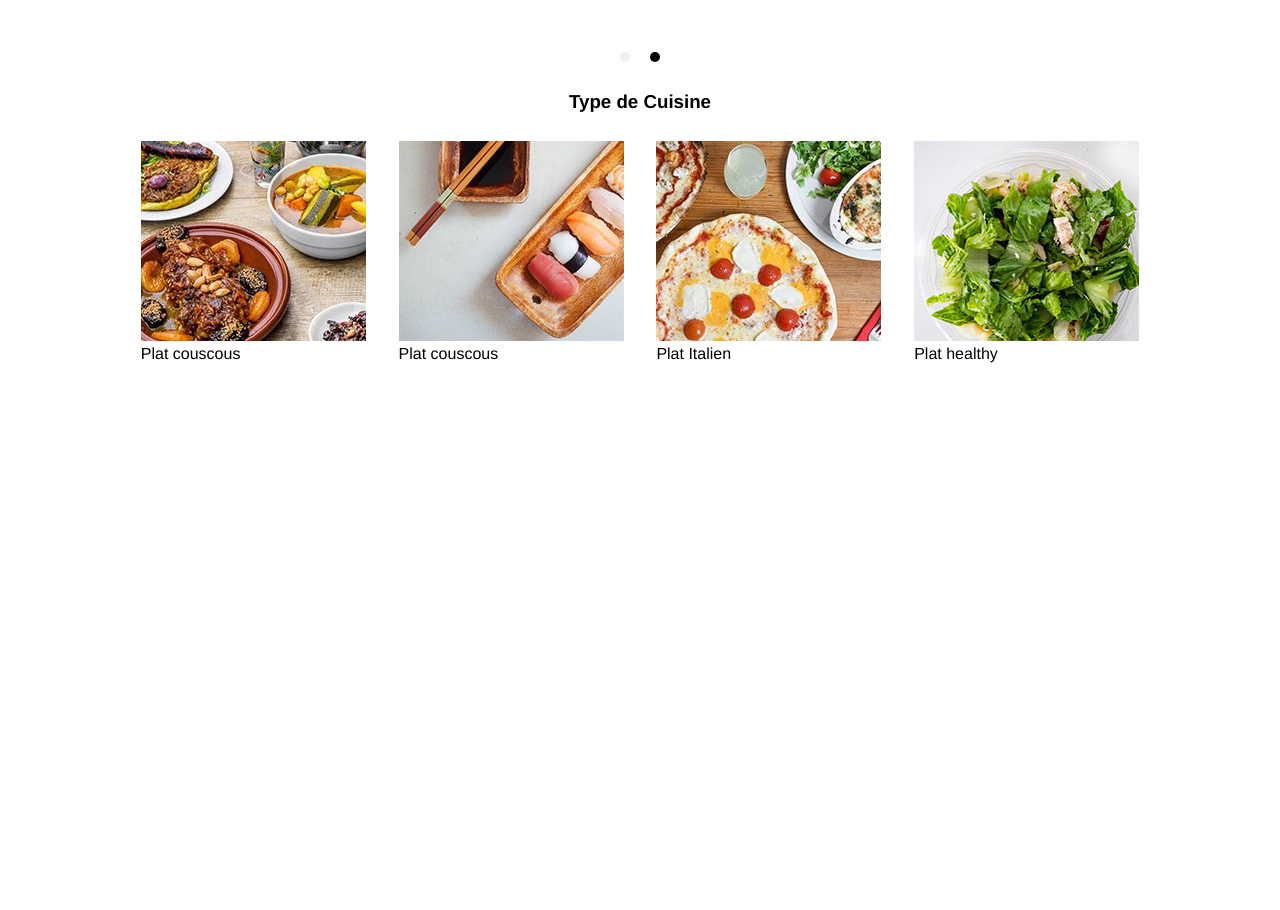
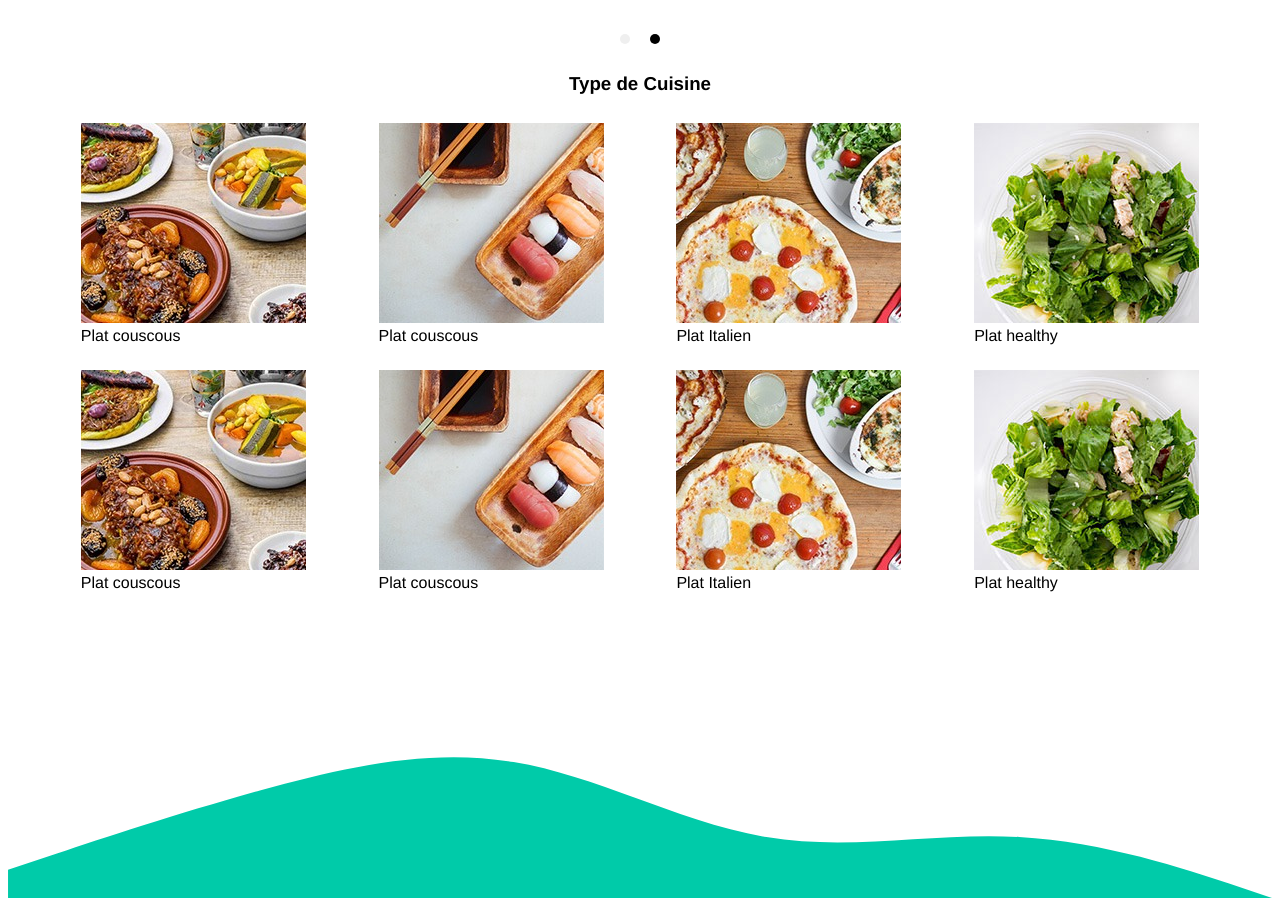
Before and after one commit to Deflandrenassim/Feedmi, a Vue app: page / in a window 1280 px wide. Shown: the part 474-1384 px from the top of the page. Before the commit the page ends 845 px from the top, so only its background shows below. Built offline with nearby package versions, Linux system fonts and the light colour scheme.

Commit message:
rectification responsive

```diff
--- a/src/App.vue
+++ b/src/App.vue
@@ -1,8 +1,6 @@
 <template>
   <div id="app">
       <!-- Le header a été reparti sur App cpour facilité mon routeur sur le header -->
-    <div class="container">
-
       <div class="row">
       <img
         src="@/assets/images/feedmi-logo.png"
@@ -17,7 +15,7 @@
 
       </div>
 
-    </div>
+
     <router-view />
   </div>
 </template>
@@ -30,11 +28,7 @@
   color: #000000;
 
 }
-.container{
-  padding-right: 100px;
-  padding-left: 100px;
 
-}
 .row{
   display: flex;
   flex-direction: row;
@@ -43,6 +37,9 @@
   display: flex;
   align-items: center;
   margin-left : 550px;
+
+
+
 }
 .choix{
   padding: 30px;
@@ -52,6 +49,7 @@
 .logo-feedmi{
   height: 85px;
   width: 150px;
+  padding-left: 100px;
 }
 .btn-connexion{
   background-color: #04aa86;
--- a/src/components/Carte.vue
+++ b/src/components/Carte.vue
@@ -39,6 +39,49 @@
       </div>
 
 
+      <div class="container-row">  <!-- container2 des mes image en row  -->
+
+        <div class="mon-image">
+          <img
+            src="@/assets/cuisine/couscous.jpg"
+            alt="nourriture assiatique"
+          />
+          <div class="plat"> Plat couscous </div>
+        </div>
+
+        <div class="mon-image">
+          <img
+            src="@/assets/cuisine/asiatique.jpg"
+            alt="nourriture assiatique"
+          />
+         <div class="plat"> Plat couscous </div>
+        </div>
+
+
+        <div class="mon-image">
+          <img
+            src="@/assets/cuisine/italien.jpg"
+            alt="nourriture assiatique"
+          />
+          <div class="plat"> Plat Italien </div>
+        </div>
+
+        <div class="mon-image">
+          <img
+            src="@/assets/cuisine/healthy.jpg"
+            alt="nourriture assiatique"
+          />
+          <div class="plat"> Plat healthy </div>
+        </div>
+      </div>
+        <div id="Svg-container">
+
+      <svg xmlns="http://www.w3.org/2000/svg" class="svg" viewBox="0 0 1440 320">
+  <path fill="#00cba9" fill-opacity="1" d="M0,288L48,272C96,256,192,224,288,197.3C384,171,480,149,576,165.3C672,181,768,235,864,250.7C960,267,1056,245,1152,250.7C1248,256,1344,288,1392,304L1440,320L1440,320L1392,320C1344,320,1248,320,1152,320C1056,320,960,320,864,320C768,320,672,320,576,320C480,320,384,320,288,320C192,320,96,320,48,320L0,320Z"></path>
+</svg>
+        </div>
+
+
 
     </div>
   </div>
@@ -57,11 +100,16 @@ export default {
 </script>
 
 <style scoped>
+#Svg-container{
+  width: 100%;
+}
 .container-row{
   display: flex;
   flex-direction: row;
   justify-content: center;
   justify-content: space-evenly;
+  padding-bottom: 25px;
+  flex-wrap: wrap;
 }
 h3 {
   padding-bottom: 10px;
@@ -77,5 +125,8 @@ img {
   display: flex;
   align-items: center;
 }
+.svg{
+  width: 100%;
+}
 
 </style>
```
